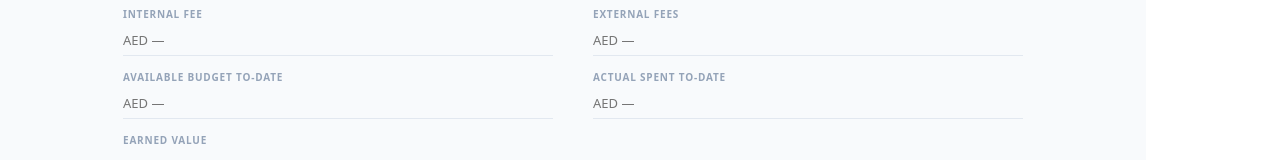
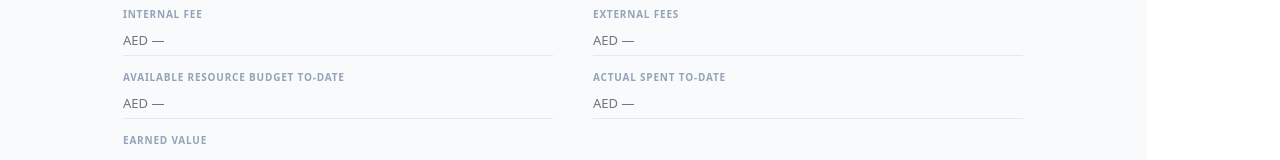
Before and after one commit to piyushbajpaidubai/dt-project-dashboard, a React (Vite) app: page / in a window 1280 px wide. Shown: the part 442-602 px from the top of the page. Built offline with nearby package versions, Linux system fonts and the light colour scheme; no server answers.

Commit message:
Change label from Available Budget To-Date to Available Resource Budget To-Date

```diff
--- a/src/App.jsx
+++ b/src/App.jsx
@@ -531,7 +531,7 @@ export default function App() {
         <TwoCol>
           <Field label="Internal Fee" value={data.internalBudget} onChange={v => set("internalBudget", v)} placeholder="AED —" />
           <Field label="External Fees" value={data.externalBudget} onChange={v => set("externalBudget", v)} placeholder="AED —" />
-          <Field label="Available Budget To-Date" value={data.availableBudget} onChange={v => set("availableBudget", v)} placeholder="AED —" />
+          <Field label="Available Resource Budget To-Date" value={data.availableBudget} onChange={v => set("availableBudget", v)} placeholder="AED —" />
           <Field label="Actual Spent To-Date" value={data.actualSpent} onChange={v => set("actualSpent", v)} placeholder="AED —" />
           <Field label="Earned Value" value={data.earnedValue} onChange={v => set("earnedValue", v)} placeholder="AED —" />
         </TwoCol>
```
